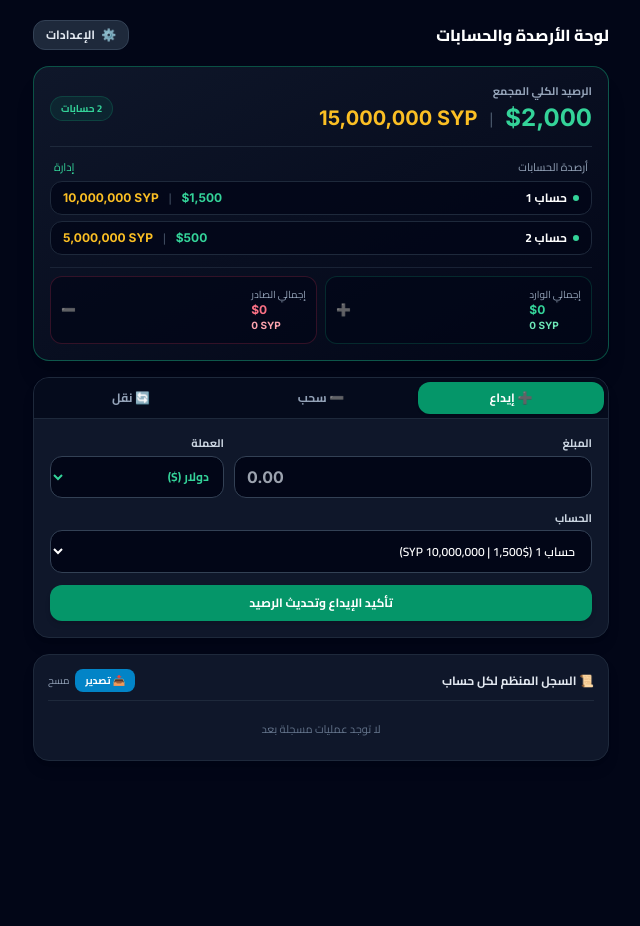
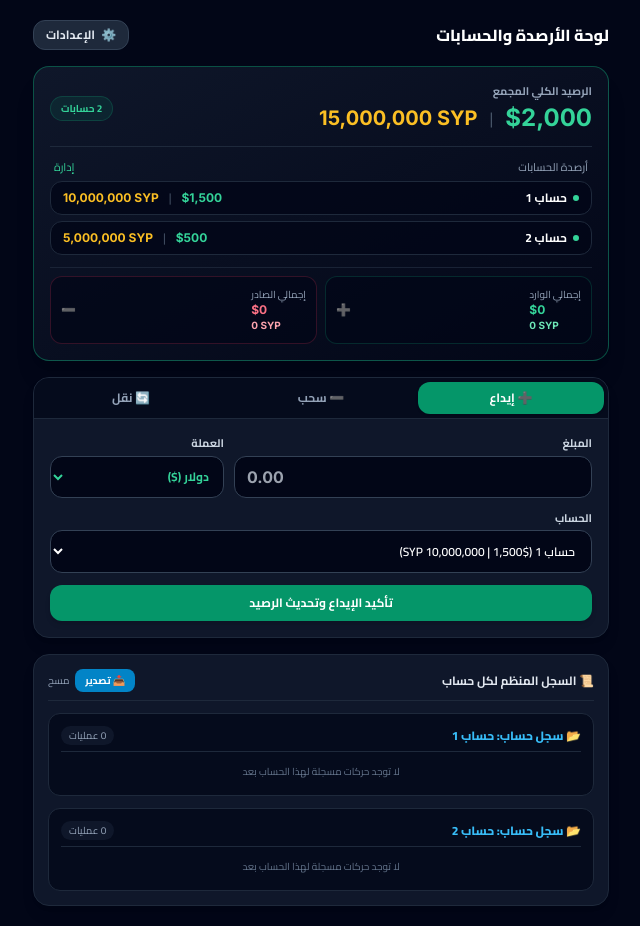
Before and after one commit to 0xsokrat/ShamCash-Account, a plain HTML site: page index.html in a window 1280 px wide. Shown: the whole page, without its empty margins (319-959 px from the left). Before the commit the page ends 800 px from the top, so only its background shows below. Drawn offline with nearby package versions, Linux system fonts and the light colour scheme.

Commit message:
Update index.html

```diff
--- a/index.html
+++ b/index.html
@@ -155,7 +155,7 @@
           <button id="clearHistoryBtn" type="button" class="text-[10px] text-slate-400 hover:text-rose-400 transition">مسح</button>
         </div>
       </div>
-      <div id="accountsHistoryContainer" class="space-y-3 max-h-80 overflow-y-auto"></div>
+      <div id="accountsHistoryContainer" class="space-y-3 max-h-96 overflow-y-auto"></div>
     </section>
 
   </div>
@@ -365,20 +365,17 @@
       }
     }
 
-    // تصميم السجل المنظم لكل حساب على حدة
     function renderHistory() {
       const container = document.getElementById('accountsHistoryContainer');
       container.innerHTML = '';
 
-      if (!state.history || state.history.length === 0) {
-        container.innerHTML = `<div class="text-[11px] text-slate-500 text-center py-2">لا توجد عمليات مسجلة بعد</div>`;
+      if (!state.accounts || state.accounts.length === 0) {
+        container.innerHTML = `<div class="text-[11px] text-slate-500 text-center py-2">لا توجد حسابات مسجلة</div>`;
         return;
       }
 
-      // ربط كل الحسابات (حتى غير المفعلة ليبقى السجل محفوظاً)
       state.accounts.forEach(acc => {
-        // تصفية العمليات الخاصة بهذا الحساب (إيداع/سحب أو نقل منه وإليه)
-        const accItems = state.history.filter(h => {
+        const accItems = (state.history || []).filter(h => {
           if (h.type === 'deposit' || h.type === 'withdraw') return h.accountId === acc.id;
           if (h.type === 'transfer') return h.fromId === acc.id || h.toId === acc.id;
           return false;
@@ -393,7 +390,7 @@
         </div>`;
 
         if (accItems.length === 0) {
-          accBox.innerHTML = headerHtml + `<div class="text-[10px] text-slate-500 text-center py-1">لا توجد حركات لهذا الحساب</div>`;
+          accBox.innerHTML = headerHtml + `<div class="text-[10px] text-slate-500 text-center py-1">لا توجد حركات مسجلة لهذا الحساب بعد</div>`;
         } else {
           let listHtml = '<div class="space-y-1.5">';
           accItems.forEach(h => {
@@ -526,7 +523,7 @@
           toAcc.usd = Number((Number(toAcc.usd || 0) + amount).toFixed(2));
         } else {
           fromAcc.syp = Math.round(Number(fromAcc.syp || 0) - amount);
-          toAcc.syp = Math.round(Number(fromAcc.syp || 0) + amount);
+          toAcc.syp = Math.round(Number(toAcc.syp || 0) + amount);
         }
 
         state.history.unshift({
```
